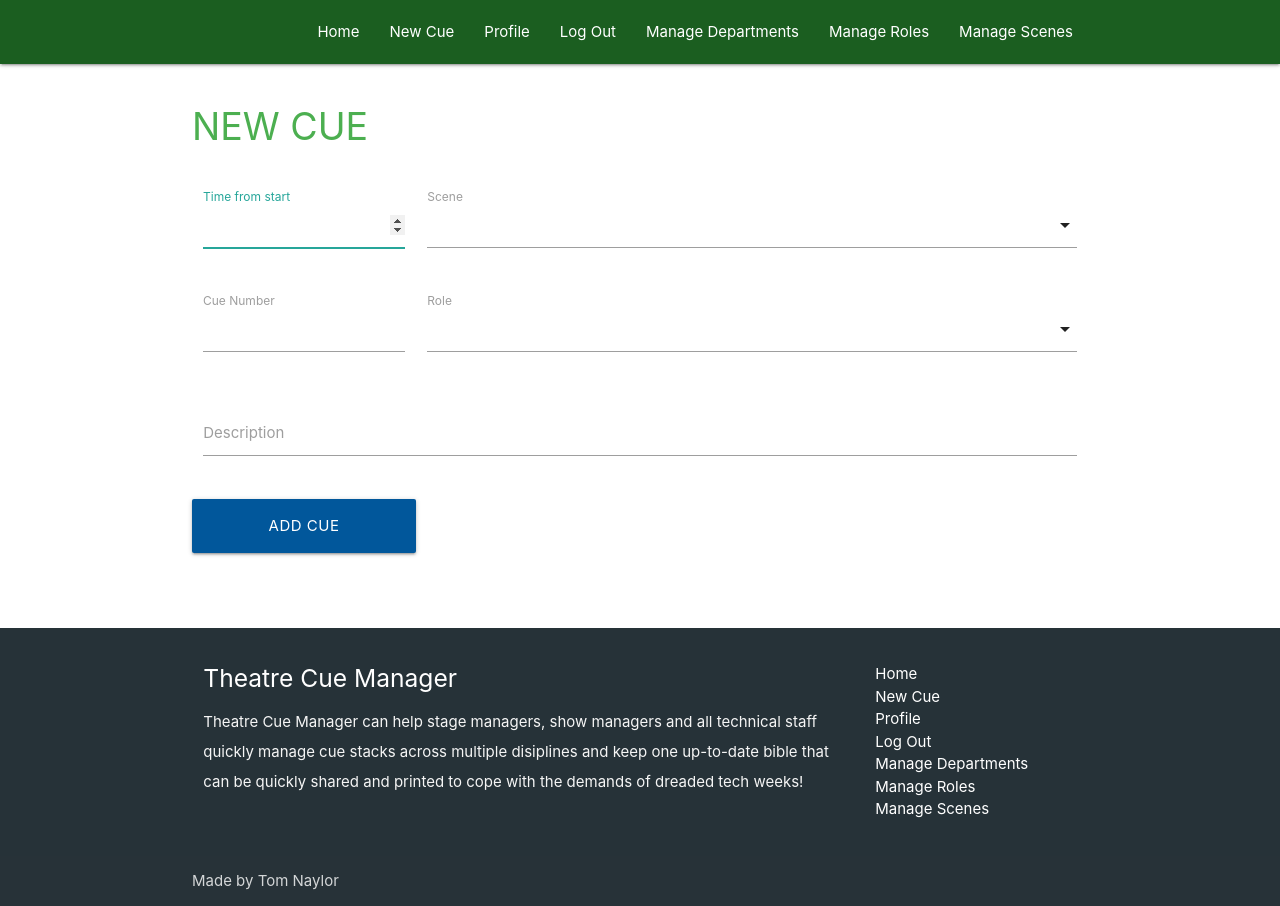
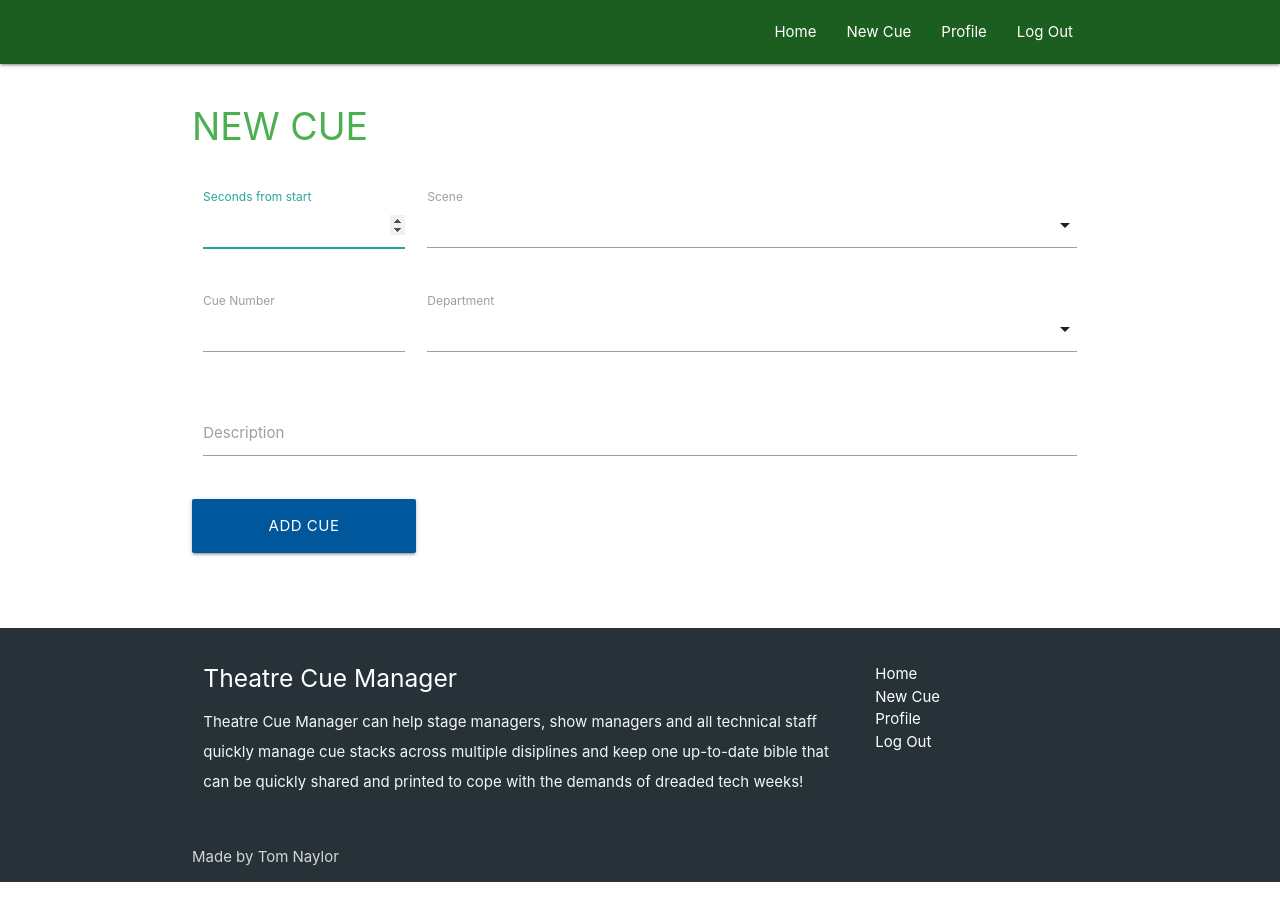
Before and after one commit to tomnaylor/codeinstitute-ms3, a Flask app: page /new-cue in a window 1280 px wide. After the commit the page ends 882 px from the top, so only its background shows below. Run offline with Flask 2, Linux system fonts and the light colour scheme; the visitor is signed in with stand-in values (Sample User, id 1); a database or web service that is not in the repository returns one stand-in record (values such as "Sample title"); some libraries are stand-ins or nearby versions.

Commit message:
fix: added admin check to some functions

```diff
--- a/app.py
+++ b/app.py
@@ -1,5 +1,4 @@
 import os
-from datetime import datetime, timedelta
 from flask import (
     Flask, flash, render_template,
     redirect, request, session, url_for)
@@ -20,6 +19,22 @@
 
 mongo = PyMongo(app)
 
+
+def is_user_logged_in():
+    """ CHECK USER RIGHTS """
+    if not session.get('user'):
+        flash("You must be logged in to do that")
+        return False
+    else:
+        return True
+
+def is_user_admin():
+    """ CHECK FOR ADMIN RIGHTS """
+    if not session.get('admin'):
+        flash("Sorry you need to be an admin to do that")
+        return False
+    else:
+        return True
 
 @app.route("/")
 def get_cues():
@@ -68,13 +83,16 @@
         exists = mongo.db.users.find_one(
             {"email": request.form.get("email").lower()})
         if not exists:
-            flash("Invalid user details")
+            flash("Invalid email or password")
             return redirect(url_for("login"))
 
         if check_password_hash(
                 exists["password"], request.form.get("password")):
             session["user"] = exists["email"]
-            session["admin"] = exists["admin"]
+
+            if exists.get('admin'):
+                session["admin"] = exists["admin"]
+
             flash(f"Hello { exists['name'] }")
             return redirect(url_for("get_cues"))
         else:
@@ -88,7 +106,10 @@
 def logout():
     """ LOGOUT """
     session.pop("user")
-    session.pop("admin")
+
+    if session.get('admin'):
+        session.pop("admin")
+
     flash("Logged out")
     return redirect(url_for("login"))
 
@@ -110,30 +131,21 @@
 @app.route("/departments")
 def get_departments():
     """ LIST OF ALL DEPARTMENTS (ADMIN ONLY) """
-    # CHECK FOR ADMIN RIGHTS FIRST
-    if session["admin"] != "yes":
-        flash("Sorry you need to be an admin to edit departments")
+
+    if not is_user_admin():
         return redirect(url_for("get_cues"))
 
     # GET LIST OF ALL DEPARTMENTS
     departments = list(mongo.db.departments.find())
     return render_template("departments.html", departments=departments)
 
-def is_user_logged_in():
-    """ CHECK USER RIGHTS """
-    if not session.get('user'):
-        flash("You must be logged in to do that!")
-        return False
-    else:
-        return True
-
 
 @app.route("/new-department", methods=["GET", "POST"])
 def new_department():
     """ ADD A NEW DEPARTMENT """
 
-    if not is_user_logged_in():
-        return redirect(url_for("login"))
+    if not is_user_admin():
+        return redirect(url_for("get_cues"))
 
     if request.method == "POST":
 
@@ -154,8 +166,8 @@
 def edit_department(dept_id):
     """ EDIT A DEPARTMENT """
 
-    if not is_user_logged_in():
-        return redirect(url_for("login"))
+    if not is_user_admin():
+        return redirect(url_for("get_cues"))
 
     if request.method == "POST":
 
@@ -172,8 +184,8 @@
 def delete_department(dept_id, dept_name):
     """ DELETE A DEPARTMENT """
 
-    if not is_user_logged_in():
-        return redirect(url_for("login"))
+    if not is_user_admin():
+        return redirect(url_for("get_cues"))
 
     inuse = mongo.db.cues.find_one({"dept": dept_name})
     if inuse:
@@ -185,91 +197,14 @@
     return redirect(url_for("get_departments"))
 
 
-# ----- ROLES -----
-
-
-@app.route("/roles")
-def get_roles():
-    """ LIST OF ALL ROLES (ADMIN ONLY) """
-    # CHECK FOR ADMIN RIGHTS FIRST
-    if session["admin"] != "yes":
-        flash("Sorry you need to do that")
-        return redirect(url_for("get_cues"))
-
-    # GET LIST OF ALL ROLES
-    roles = list(mongo.db.roles.find())
-    return render_template("roles.html", roles=roles)
-
-
-@app.route("/new-role", methods=["GET", "POST"])
-def new_role():
-    """ ADD A NEW ROLE """
-    if not is_user_logged_in():
-        return redirect(url_for("login"))
-
-    if request.method == "POST":
-
-        # BUILD NEW ROLE RECORD
-        new_record = {
-            "name": request.form.get("name"),
-            "dept": request.form.get("dept")
-        }
-
-        mongo.db.roles.insert_one(new_record)
-
-        flash("New role added successful!")
-        return redirect(url_for("get_roles"))
-
-    departments = list(mongo.db.departments.find())
-    return render_template("new-role.html", departments=departments)
-
-
-@app.route("/edit-role/<role_id>", methods=["GET", "POST"])
-def edit_role(role_id):
-    """ EDIT A ROLE """
-
-    if not is_user_logged_in():
-        return redirect(url_for("login"))
-
-    if request.method == "POST":
-        new_value = {"$set": {
-            "name": request.form.get("name"),
-            "dept": request.form.get("dept")}}
-        mongo.db.roles.update_one({"_id": ObjectId(role_id)}, new_value)
-        flash("Role updated")
-        return redirect(url_for("get_roles"))
-
-    role = mongo.db.roles.find_one({"_id": ObjectId(role_id)})
-    departments = list(mongo.db.departments.find())
-    return render_template("edit-role.html", role=role, departments=departments)
-
-
-@app.route("/delete-role/<role_id>/<role_name>")
-def delete_role(role_id, role_name):
-    """ DELETE A ROLE """
-
-    if not is_user_logged_in():
-        return redirect(url_for("login"))
-
-    inuse = mongo.db.roles.find_one({"role": role_name})
-    if inuse:
-        flash("Role is used in cues")
-        return redirect(url_for("get_role"))
-
-    mongo.db.roles.delete_one({"_id": ObjectId(role_id)})
-    flash("Role deleted")
-    return redirect(url_for("get_roles"))
-
-
 # ----- SCENES -----
 
 
 @app.route("/scenes")
 def get_scenes():
     """ LIST OF ALL SCENES (ADMIN ONLY) """
-    # CHECK FOR ADMIN RIGHTS FIRST
-    if session["admin"] != "yes":
-        flash("Sorry you need to do that")
+
+    if not is_user_admin():
         return redirect(url_for("get_cues"))
 
     # GET LIST OF ALL SCENES
@@ -280,8 +215,9 @@
 @app.route("/new-scene", methods=["GET", "POST"])
 def new_scene():
     """ ADD A NEW SCENE """
-    if not is_user_logged_in():
-        return redirect(url_for("login"))
+
+    if not is_user_admin():
+        return redirect(url_for("get_cues"))
 
     if request.method == "POST":
 
@@ -303,8 +239,8 @@
 def edit_scene(scene_id):
     """ EDIT A SCENE """
 
-    if not is_user_logged_in():
-        return redirect(url_for("login"))
+    if not is_user_admin():
+        return redirect(url_for("get_cues"))
 
     if request.method == "POST":
         new_value = {"$set": {
@@ -322,8 +258,8 @@
 def delete_scene(scene_id):
     """ DELETE A SCENE """
 
-    if not is_user_logged_in():
-        return redirect(url_for("login"))
+    if not is_user_admin():
+        return redirect(url_for("get_cues"))
 
     mongo.db.scenes.delete_one({"_id": ObjectId(scene_id)})
     flash("Scene deleted")
@@ -335,29 +271,17 @@
 @app.route("/new-cue", methods=["GET", "POST"])
 def new_cue():
     """ ADD A NEW CUE """
-    # CHECK USER RIGHTS
-    if not session['user']:
-        flash("You must be logged in to add a cue")
+
+    if not is_user_logged_in():
         return redirect(url_for("login"))
 
     if request.method == "POST":
-
-        """# CHECK IF GLOBAL CUE NUMBER IS UNIQUE
-        is_cue_unique = mongo.db.cues.find_one({"number": round(float(request.form.get("number")), 1)})
-        if is_cue_unique:
-            # REDIRECT BUT KEEP FORM DATA
-            flash("Cue number is not unique")
-            return redirect(url_for("new_cue"))"""
-
-        # FIND DEPT FROM ROLE
-        role = mongo.db.roles.find_one({"name": request.form.get("role")})
 
         # BUILD NEW CUE RECORD
         new_cue_record = {
             "number": round(float(request.form.get("number")), 1),
             "time": int(request.form.get("time")),
-            "dept": role["dept"],
-            "role": request.form.get("role"),
+            "dept": request.form.get("dept"),
             "scene": request.form.get("scene"),
             "desc": request.form.get("desc")
         }
@@ -368,9 +292,8 @@
         return redirect(url_for("get_cues"))
 
     departments = mongo.db.departments.find().sort("name", 1)
-    roles = mongo.db.roles.find().sort("name", 1)
     scenes = mongo.db.scenes.find().sort("name", 1)
-    return render_template("new-cue.html", departments=departments, roles=roles, scenes=scenes)
+    return render_template("new-cue.html", departments=departments, scenes=scenes)
 
 
 @app.route("/edit-cue/<cue_id>", methods=["GET", "POST"])
@@ -380,15 +303,11 @@
     if not is_user_logged_in():
         return redirect(url_for("login"))
 
-    # FIND DEPT FROM ROLE
-    role = mongo.db.roles.find_one({"name": request.form.get("role")})
-
     if request.method == "POST":
         new_value = {"$set": {
             "number": round(float(request.form.get("number")), 1),
             "time": int(request.form.get("time")),
-            "dept": role["dept"],
-            "role": request.form.get("role"),
+            "dept": request.form.get("dept"),
             "scene": request.form.get("scene"),
             "desc": request.form.get("desc")
             }}
@@ -398,10 +317,9 @@
         return redirect(url_for("get_cues"))
 
     departments = mongo.db.departments.find().sort("name", 1)
-    roles = mongo.db.roles.find().sort("name", 1)
     scenes = mongo.db.scenes.find().sort("name", 1)
     cue = mongo.db.cues.find_one({"_id": ObjectId(cue_id)})
-    return render_template("edit-cue.html", cue=cue, departments=departments, roles=roles, scenes=scenes)
+    return render_template("edit-cue.html", cue=cue, departments=departments, scenes=scenes)
 
 
 @app.route("/delete-cue/<cue_id>")
--- a/templates/base.html
+++ b/templates/base.html
@@ -23,7 +23,6 @@
             <li><a href="{{ url_for('logout') }}" class="white-text">Log Out</a></li>
             {% if session.admin == "yes" %}
               <li><a href="{{ url_for('get_departments') }}" class="white-text">Manage Departments</a></li>
-              <li><a href="{{ url_for('get_roles') }}" class="white-text">Manage Roles</a></li>
               <li><a href="{{ url_for('get_scenes') }}" class="white-text">Manage Scenes</a></li>
             {% endif %}
         {% else %}
@@ -40,7 +39,6 @@
             <li><a href="{{ url_for('logout') }}" class="white-text">Log Out</a></li>
             {% if session.admin == "yes" %}
               <li><a href="{{ url_for('get_departments') }}" class="white-text">Manage Departments</a></li>
-              <li><a href="{{ url_for('get_roles') }}" class="white-text">Manage Roles</a></li>
               <li><a href="{{ url_for('get_scenes') }}" class="white-text">Manage Scenes</a></li>
             {% endif %}
         {% else %}
@@ -96,7 +94,6 @@
                 <li><a href="{{ url_for('logout') }}" class="white-text">Log Out</a></li>
                 {% if session.admin == "yes" %}
                   <li><a href="{{ url_for('get_departments') }}" class="white-text">Manage Departments</a></li>
-                  <li><a href="{{ url_for('get_roles') }}" class="white-text">Manage Roles</a></li>
                   <li><a href="{{ url_for('get_scenes') }}" class="white-text">Manage Scenes</a></li>
                 {% endif %}
             {% else %}
--- a/templates/cues.html
+++ b/templates/cues.html
@@ -15,7 +15,6 @@
                     <th>Scene</th>
                     <th>Cue #</th>
                     <th>Department</th>
-                    <th>Role</th>
                     <th>Description</th>
                     <th></th>
                     <th></th>
@@ -28,7 +27,6 @@
                         <td>{{ cue.scene }}</td>
                         <td>{{ cue.number }}</td>
                         <td>{{ cue.dept }}</td>
-                        <td>{{ cue.role }}</td>
                         <td>{{ cue.desc }}</td>
                         <td><td><a href="{{ url_for('edit_cue', cue_id=cue._id) }}" class="btn-small blue waves-effect waves-light">Edit</a></td></td>
                         <td>
--- a/templates/new-cue.html
+++ b/templates/new-cue.html
@@ -13,7 +13,7 @@
             <div class="row">
                 <div class="input-field col s3">
                     <input id="time" name="time" type="number" step="1" min="0" max="999999" class="validate" autofocus required>
-                    <label for="time">Time from start</label>
+                    <label for="time">Seconds from start</label>
                 </div>
 
                 <div class="input-field col s9">
@@ -35,13 +35,13 @@
                 </div>
 
                 <div class="input-field col s9">
-                    <select id="role" name="role" class="validate" required>
+                    <select id="dept" name="dept" class="validate" required>
                         <option value="" disabled selected></option>
-                        {% for role in roles %}
-                            <option value="{{ role['name'] }}">{{ role['name'] }}</option>
+                        {% for department in departments %}
+                            <option value="{{ department['name'] }}">{{ department['name'] }}</option>
                         {% endfor %}
                     </select>
-                    <label for="role">Role</label>
+                    <label for="dept">Department</label>
                 </div>
             </div>
 
```
Also changed, not shown: templates/edit-cue.html (+5 -5 lines), templates/edit-role.html (deleted, +0 -41 lines), templates/new-role.html (deleted, +0 -41 lines), templates/roles.html (deleted, +0 -40 lines), README.md.
